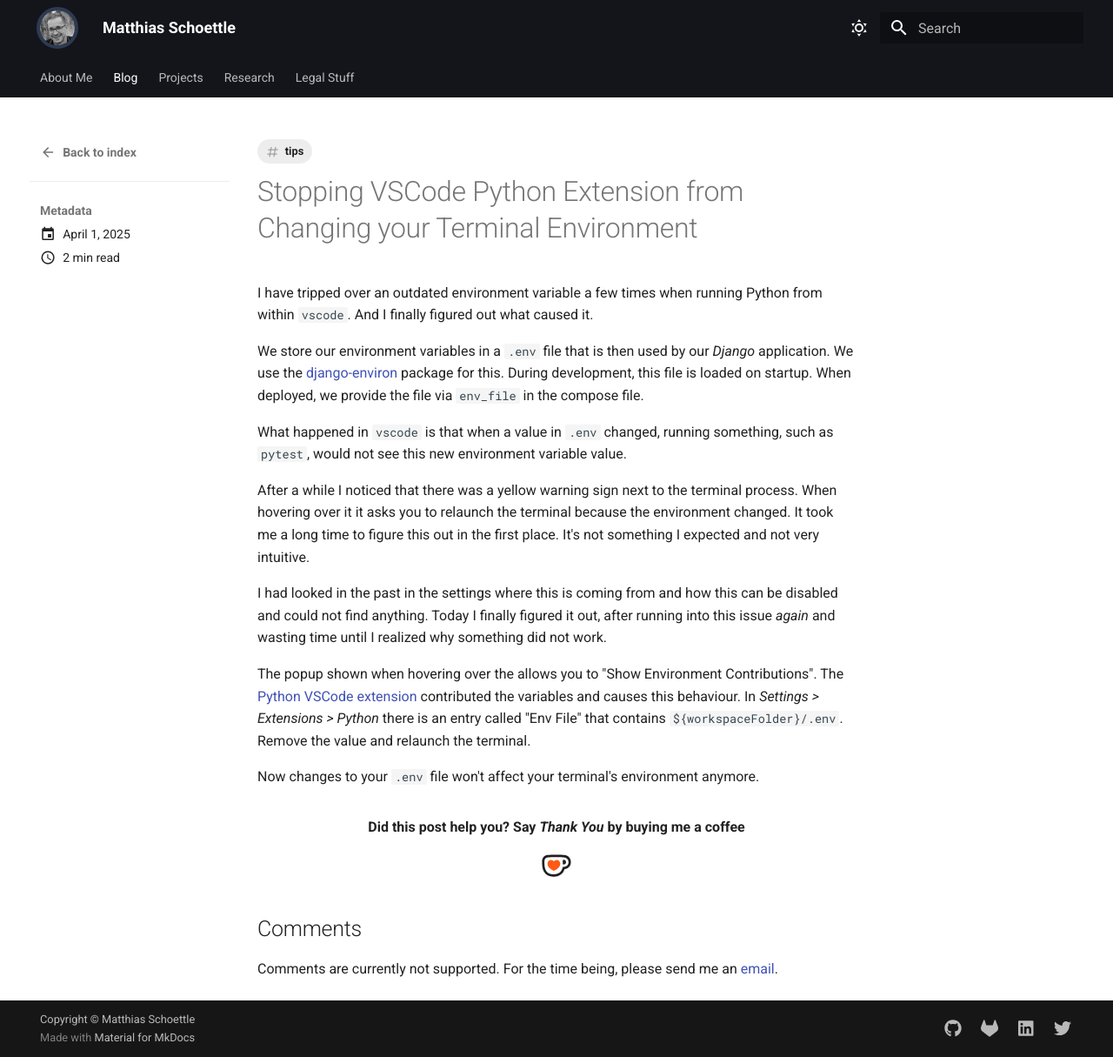
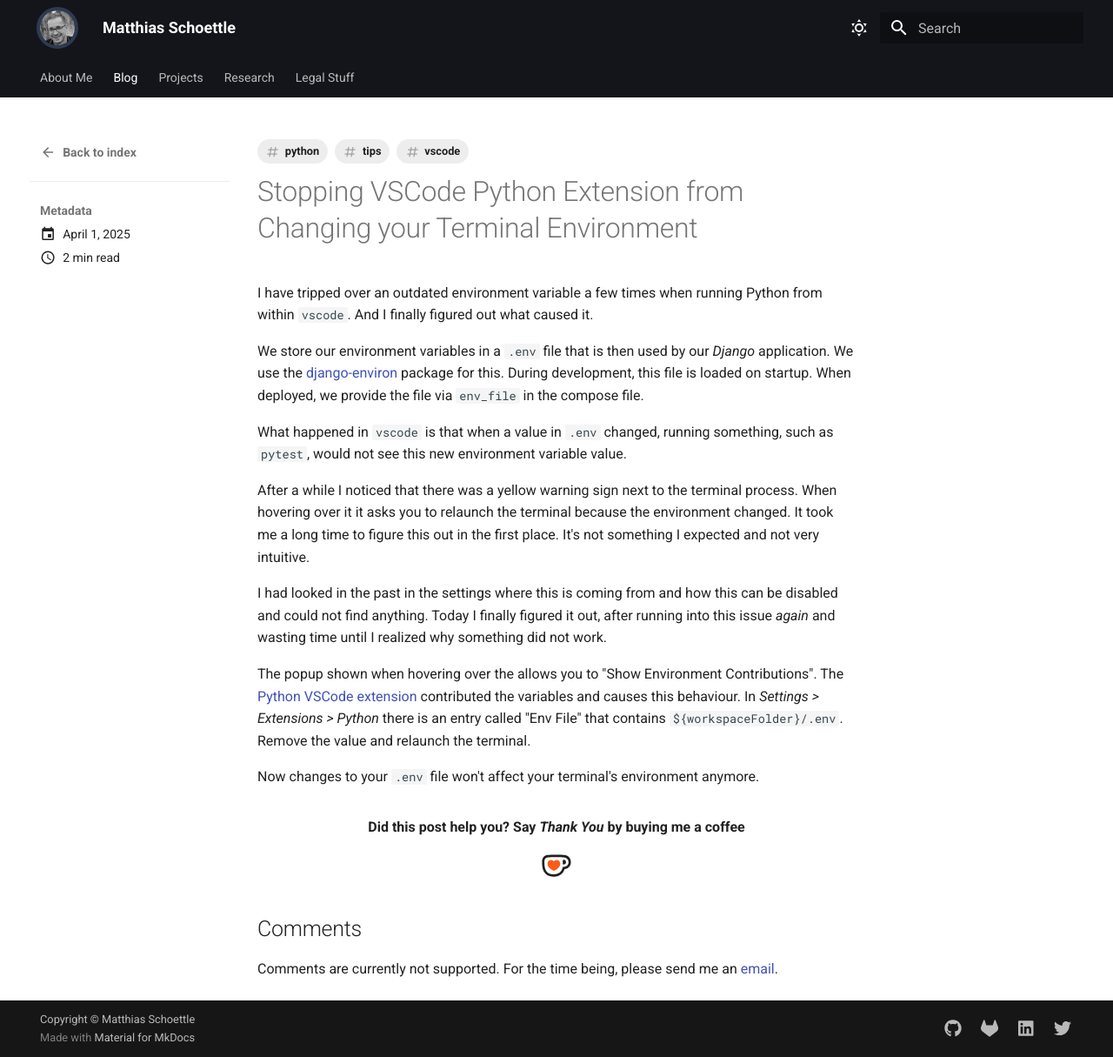
Before and after one commit to mschoettle/website, an MkDocs documentation site: the page built from docs/blog/posts/2025/vscode-python-env.md, in a window 1280 px wide and 1215 px high. Shown: the whole window at 87% size. Built offline with MkDocs 1.6.1 and Material for MkDocs 9.7.7, drawn with Linux system fonts in a browser that asks for light colours; plug-ins that fetch from the network failed and are left out.

```diff
--- a/docs/blog/posts/2025/vscode-python-env.md
+++ b/docs/blog/posts/2025/vscode-python-env.md
@@ -2,7 +2,9 @@
 date:
   created: 2025-04-01
 tags:
+  - python
   - tips
+  - vscode
 ---
 
 # Stopping VSCode Python Extension from Changing your Terminal Environment
```
Also changed, not shown: docs/blog/posts/2020/notes-on-docker.md (+1 -2 lines).
